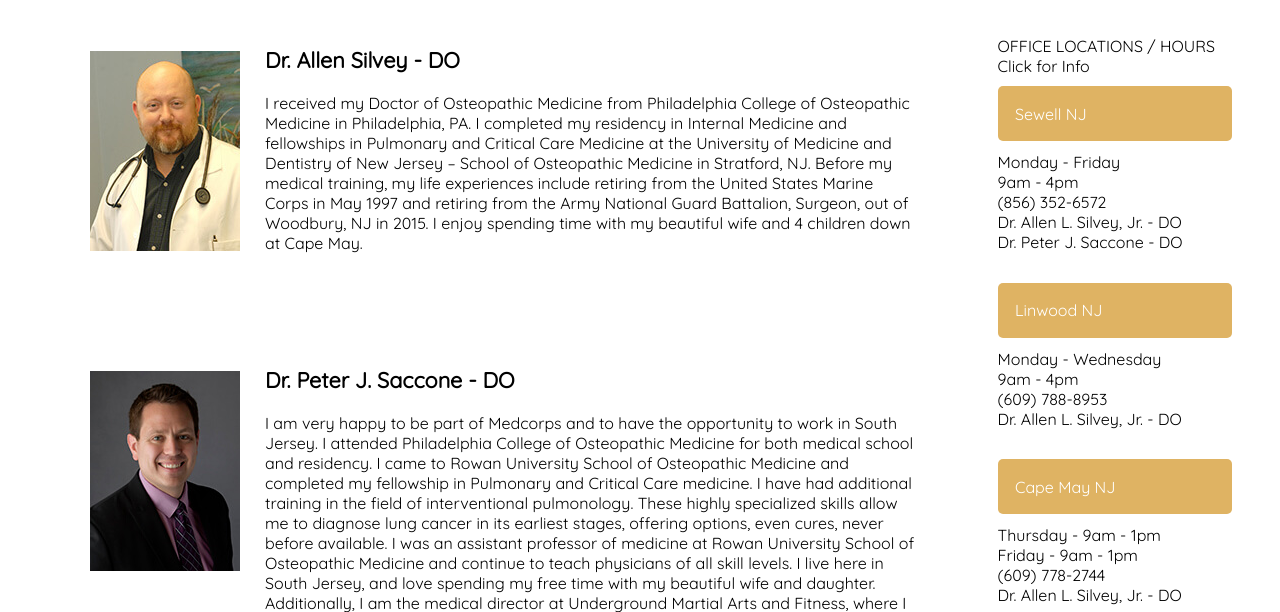
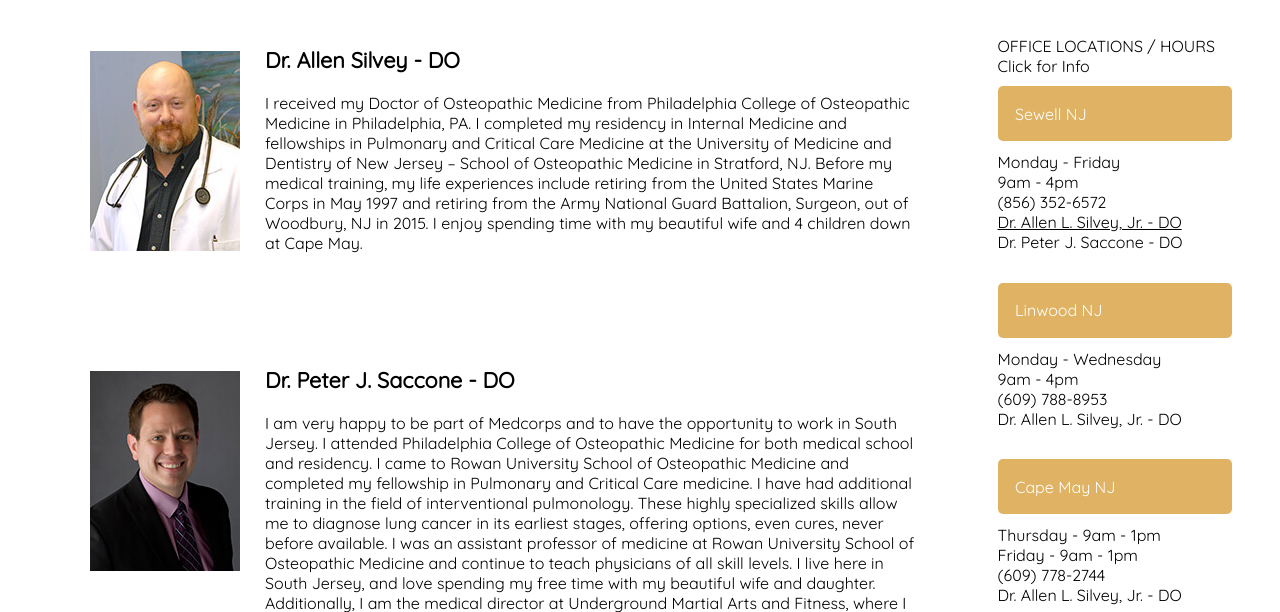
Before and after one commit to MedCorps/medcorps, a PHP site: page /staff.php in a window 1280 px wide, with the pointer over the restyled element. Shown: the part 253-865 px from the top of the page. Run offline with PHP 8.4, Linux system fonts and the light colour scheme; some libraries are stand-ins or nearby versions.

Commit message:
picture update

```diff
--- a/css/style.css
+++ b/css/style.css
@@ -149,10 +149,6 @@ span {
     float: left;
 }
 
-.sideCon p a:hover {
-    text-decoration: underline;
-}
-
 .sideCon ul li {
     margin: 5% auto;
     width: 200px;
@@ -166,7 +162,7 @@ span {
 }
 
 .sideCon ul a:hover {
-    text-decoration: none;
+    text-decoration: underline;
 }
 
 ul.socialicons {
@@ -213,7 +209,6 @@ ul.socialicons li a.blog:hover {
 }
 
 /* ids */
-
 
 #blockCo {
     width: 45%;
```
Also changed, not shown: img/staff_allen.jpg, img/staff_carolyn.jpg, img/staff_jen.jpg.
